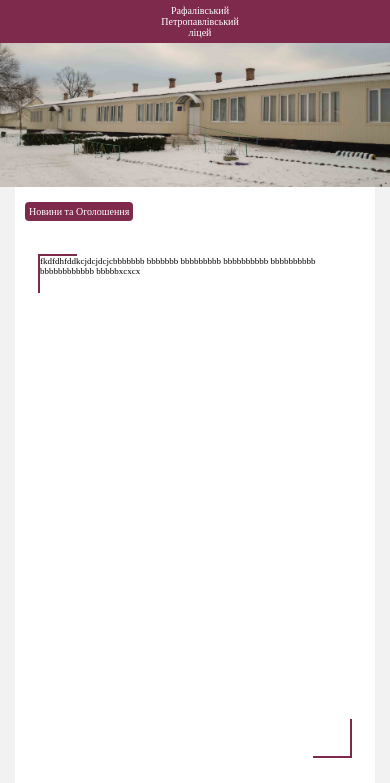
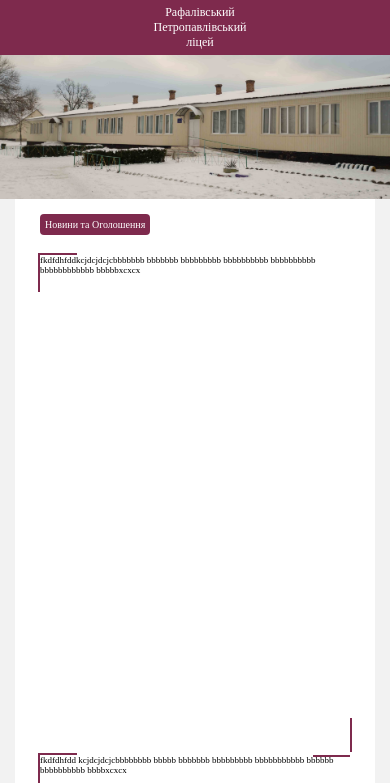
Before and after one commit to dima-serhiychuk/My_site, a plain HTML site: page index.html in a window 390 px wide. Shown: the top 783 px of the page. Drawn offline with Linux system fonts and the light colour scheme.

Commit message:
Update style.css

```diff
--- a/style.css
+++ b/style.css
@@ -77,16 +77,16 @@ html, body {
     }
 
     .header_main p {
-        font-size: 10px;
+        font-size: 12px;
     }
 
     .news {
-        padding: 15px 10px 10px;
+        padding: 15px 25px 25px;
     }
 
     .news_title {
         font-size: 10px;
-        padding: 4px;
+        padding: 5px;
         border-radius: 4px;
     }
 
@@ -96,5 +96,6 @@ html, body {
 
     .news_container1, .news_container2, .news_container3, .news_container4 {
         font-size: 9px;
+        margin: 0px;
     }
 }
```
